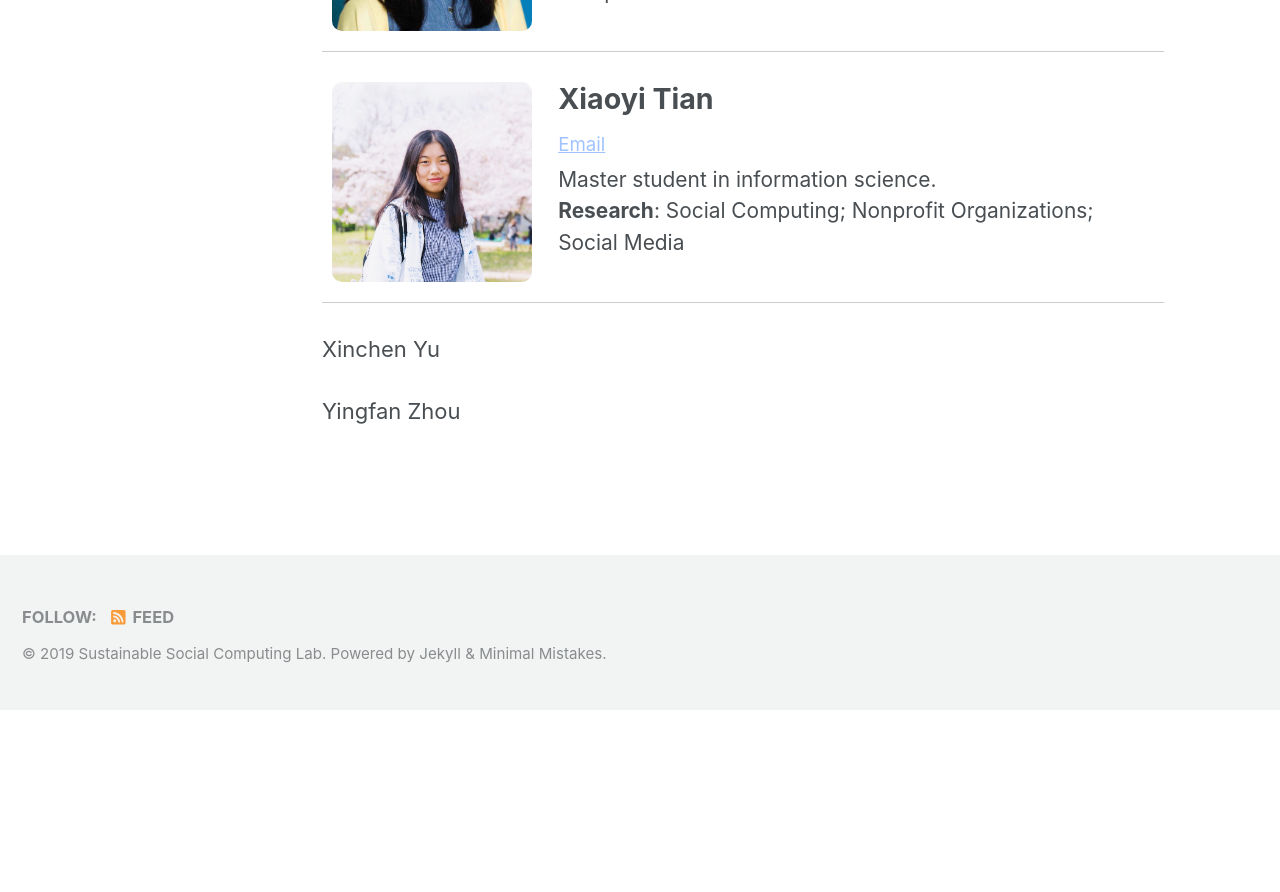
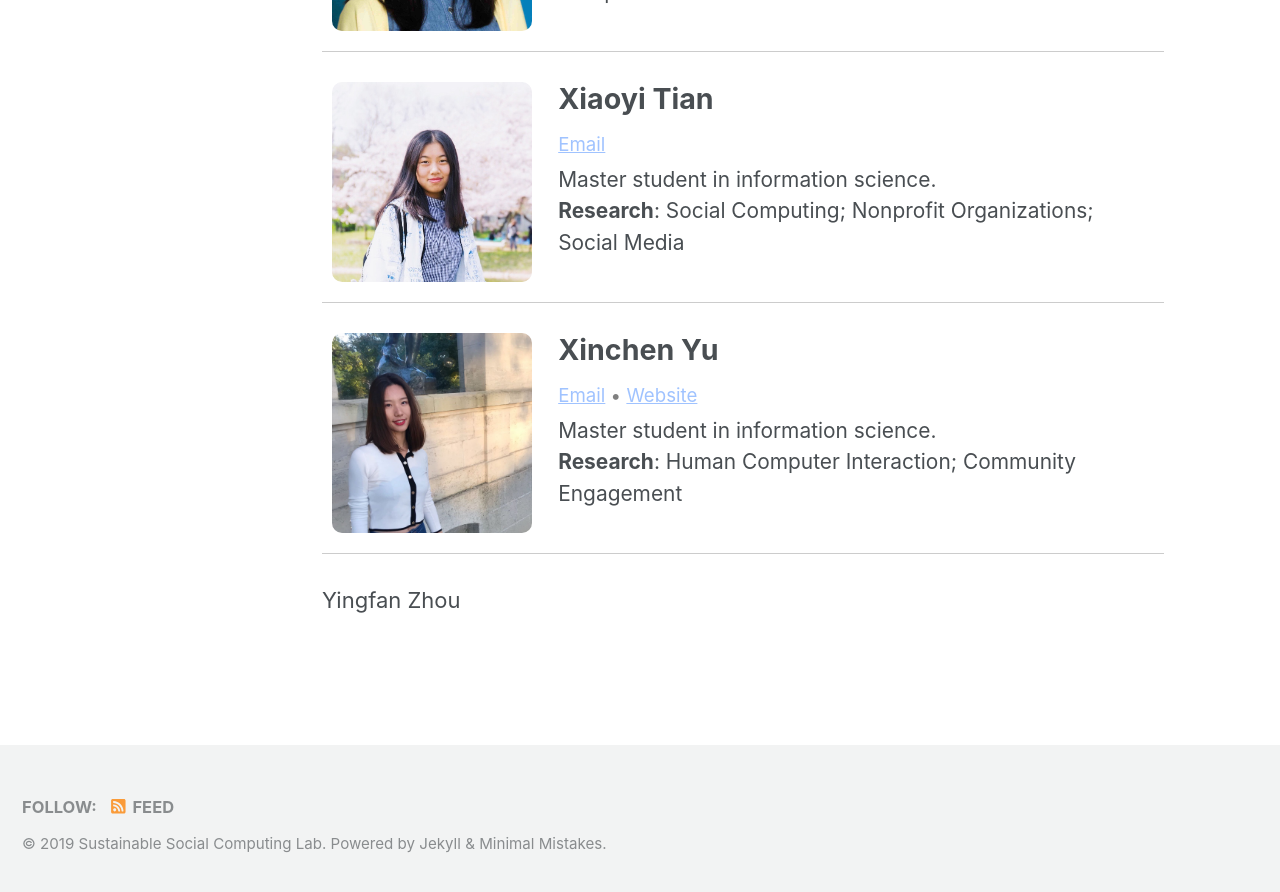
Before and after one commit to SSC-Pitt/SSC-Pitt.github.io, a Jekyll site: the page built from _pages/people.md, in a window 1280 px wide and 900 px high, scrolled down 667 px. Shown: the top 892 px of the window. Built offline with Jekyll 4.4.1, drawn with Linux system fonts in a browser that asks for light colours; cached includes are drawn as plain includes; nearby versions of some CDN libraries; our own code applies the rules of GitHub Pages for plain Markdown files; before the commit the page ends 1377 px from its top, so only the background shows below that.

Commit message:
Update people.md

```diff
--- a/_pages/people.md
+++ b/_pages/people.md
@@ -74,5 +74,22 @@
 </div>
 
 
-<p>Xinchen Yu</p>
+<div class="person">
+  <div class="profile-img">
+    <img src="/assets/img/Xinchen.jpg" alt="" height="200" width="200">
+  </div>
+  <div class="profile-text">
+    <h3>
+      Xinchen Yu
+    </h3>
+    <p class="links">
+      <a href="mailto:xiy82@pitt.edu">Email</a>
+      •
+      <a href="https://sites.google.com/view/xinchen-yu/">Website</a>
+     </p>
+    <p class="info">Master student in information science.</p>
+    <p class="research"><b>Research</b>: Human Computer Interaction; Community Engagement </p>
+  </div>
+</div>
+
 <p>Yingfan Zhou</p>
```
